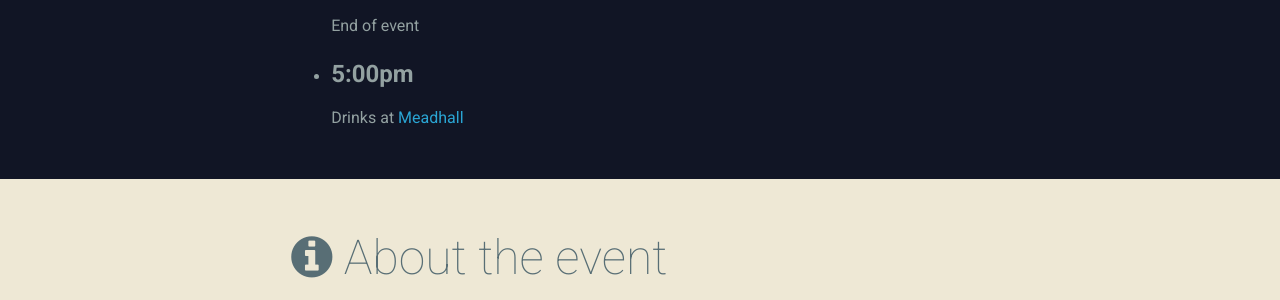
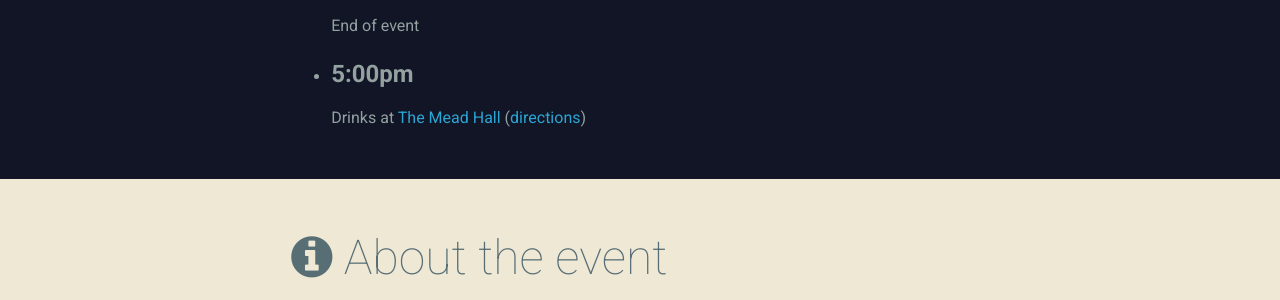
Before and after one commit to data-rescue-boston/data-rescue-boston.github.io, a Jekyll site: the page built from events/mit.md, in a window 1280 px wide and 900 px high, scrolled down 4690 px. Shown: the part 152-452 px from the top of the window. Built offline with Jekyll 4.4.1, drawn with Linux system fonts in a browser that asks for light colours.

Commit message:
Update mit-03-schedule.html

```diff
--- a/_sections/mit-03-schedule.html
+++ b/_sections/mit-03-schedule.html
@@ -15,5 +15,5 @@ page: mit
 <li><h3>3:30pm</h3> <p>Wrap-up</p></li>
 <li><h3>4:15pm</h3> <p>Closing statements</p></li>
 <li><h3>4:30pm</h3> <p>End of event</p></li>
-<li><h3>5:00pm</h3> <p>Drinks at <a href="https://goo.gl/maps/7oSPmvGSM2q" target="_blank">Meadhall</a></p></li>
+  <li><h3>5:00pm</h3> <p>Drinks at <a href="https://goo.gl/maps/kdpVze3Tx2o">The Mead Hall</a> (<a href="https://goo.gl/maps/7oSPmvGSM2q" target="_blank">directions</a>)</p></li>
 </ul>
```
